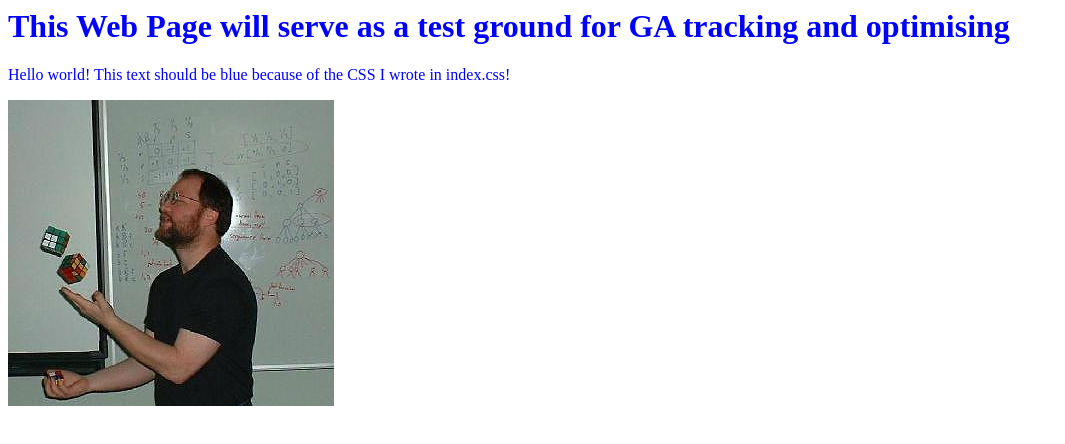
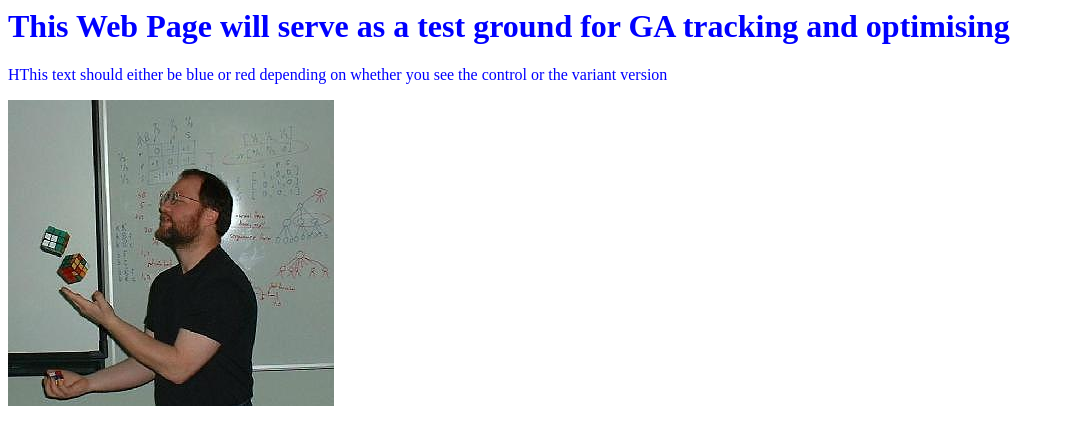
Before and after one commit to thekitbag/Test-ga-site, a plain HTML site: page index.html in a window 1280 px wide. Shown: the whole page, without its empty margins (0-1065 px from the left). Drawn offline with Linux system fonts and the light colour scheme; a script that the page names is missing.

Commit message:
made text more accrate

```diff
--- a/index.html
+++ b/index.html
@@ -17,7 +17,7 @@
   </head>
   <body>
   	<h1>This Web Page will serve as a test ground for GA tracking and optimising</h1>
-    <p>Hello world! This text should be blue because of the CSS I wrote in index.css!</p>
+    <p>HThis text should either be blue or red depending on whether you see the control or the variant version</p>
     <img src="db-jug4s.jpg" alt="Darse" style="width:width;height:height;">
 
 
```
